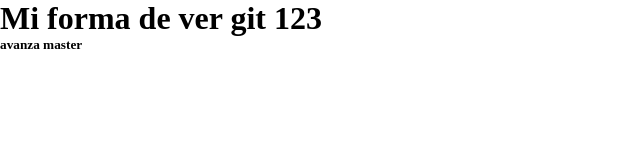
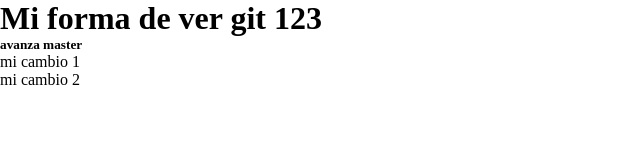
Before and after one commit to PolRucana/AprendiendoGit, a plain HTML site: page index.html in a window 1280 px wide. Shown: the whole page, without its empty margins (0-640 px from the left). Drawn offline with Linux system fonts and the light colour scheme.

Commit message:
Ir mas lejos

```diff
--- a/index.html
+++ b/index.html
@@ -9,5 +9,8 @@
 <body>
     <h1>Mi forma de ver git 123</h1>
     <h5>avanza master</h5>
+
+    <p>mi cambio 1</p>
+    <p>mi cambio 2</p>
 </body>
 </html>
```
